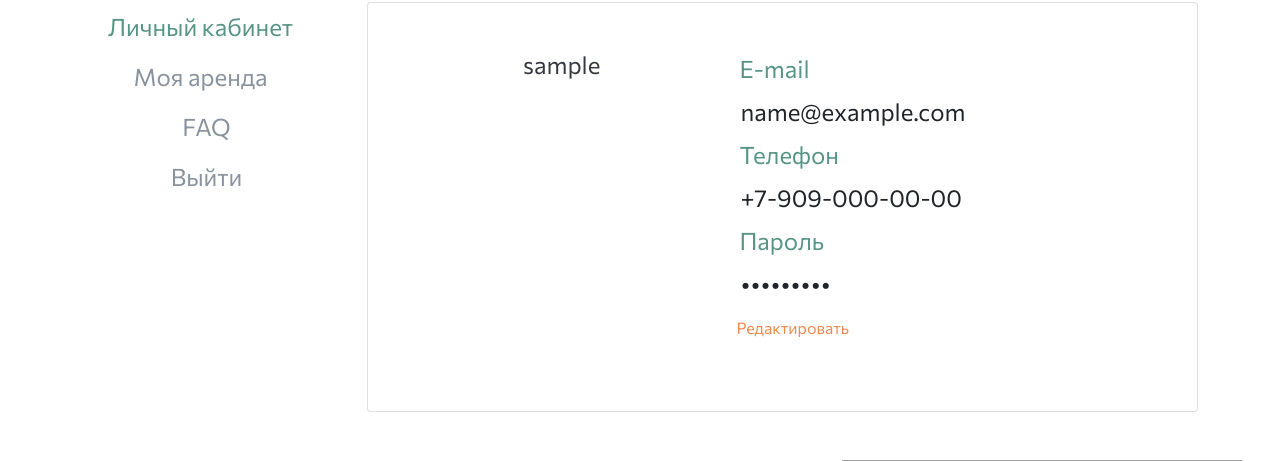
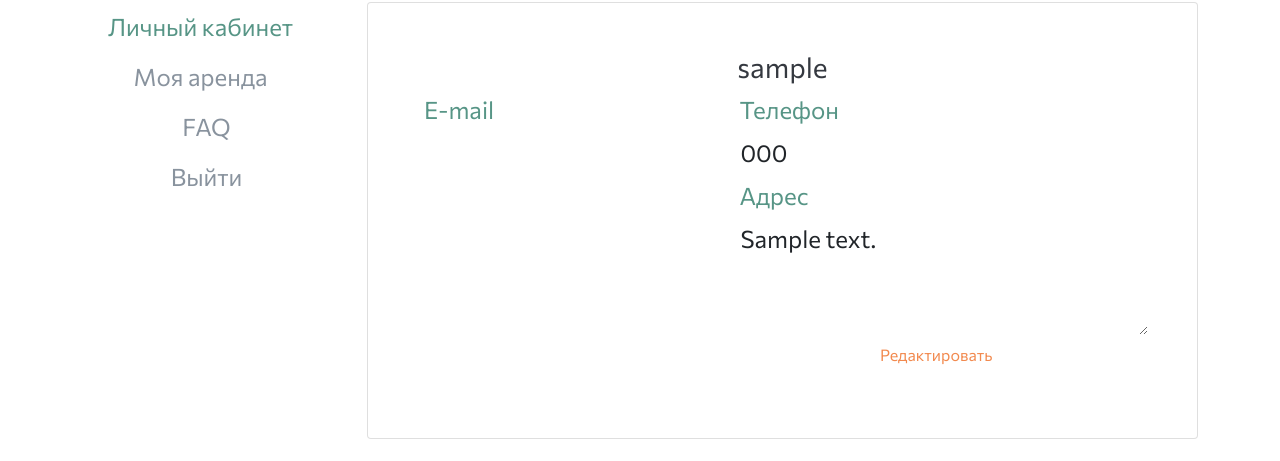
Before and after one commit to Amartyanov1974/SelfStorageService, a Django app: template templates/my-rent.html in a window 1280 px wide. Shown: the part 160-621 px from the top of the page. Run offline with Django 4.2, Linux system fonts and the light colour scheme; data comes from the database, SQL or seed files in the repository; tables that the repository leaves empty hold one stand-in row (values such as "Sample post"); the template is opened without the code that fills it: values that come from a table or form of the project are taken from there, most other values are stand-ins (such as "Sample title", 1, 10 or a date in 2020); parts of the project's set-up code (start-up, migrations or seed data) failed here and were passed over; grey boxes are pictures that could not be loaded.

Commit message:
Номер телефона и адрес правятся из личного кабинета

```diff
--- a/templates/my-rent.html
+++ b/templates/my-rent.html
@@ -35,50 +35,73 @@
             <button class="ps-0 btn bg-white fs_24 shadow-none SelfStorage_orange SelfStorage_tab active" id="LK-tab" data-bs-toggle="pill" data-bs-target="#LK" type="button" role="tab" aria-controls="LK" aria-selected="true">Личный кабинет</button>
             <button class="ps-0 btn bg-white fs_24 shadow-none SelfStorage_grey SelfStorage_tab" id="Rent-tab" data-bs-toggle="pill" data-bs-target="#Rent" type="button" role="tab" aria-controls="Rent" aria-selected="false">Моя аренда</button>
             <a href="faq" class="btn fs_24 shadow-none text-decoration-none SelfStorage_grey SelfStorage_tab">FAQ</a>
-            <a href="#" class="btn fs_24 shadow-none text-decoration-none SelfStorage_grey SelfStorage_tab">Выйти</a>
+            <a href="deauth" class="btn fs_24 shadow-none text-decoration-none SelfStorage_grey SelfStorage_tab">Выйти</a>
         </div>
         <div class="col-lg-9">
             <div class="card tab-content p-5">
                 <div class="tab-pane fade show active" id="LK" role="tabpanel" aria-labelledby="LK-tab">
+                  <h3  class="text-center">{{username}}</h3>
+                   <form method="POST" action="my_rent">
+                    {% csrf_token %}
                     <div class="row">
-                        <div class="col-12 col-sm-5 d-flex flex-column align-items-center">
-                            <!--img src="{% static 'img/image10.png' %}" class="rounded-pill mb-3" alt=""-->
-                            <h4>{{username}}</h4>
-                        </div>
-                        <div class="col-12 col-sm-7 d-flex flex-column">
-                            <form>
+                        <div class="col-12 col-sm-5 d-flex flex-column">
                             <label class="fs_24 SelfStorage_green ms-2" for="EMAIL">E-mail</label>
-                                <input type="email" name="EMAIL_EDIT" id="EMAIL" class="form-control fs_24 ps-2 SelfStorage__input" value={{email}} disabled>
-                                <label class="fs_24 SelfStorage_green ms-2" for="PHONE">Телефон</label>
-                                <input type="tel" name="PHONE_EDIT" id="PHONE" class="form-control fs_24 ps-2 SelfStorage__input" value="+7-909-000-00-00" disabled>
-                                <label class="fs_24 SelfStorage_green ms-2" for="PASSWORD">Пароль</label>
-                                <input type="password" name="PASSWORD_EDIT" id="PASSWORD" class="form-control fs_24 ps-2 SelfStorage__input" value="111111111" disabled>
-                                <button type="submit" class="btn SelfStorage_green ps-1" id="save" style="display: none">Сохранить</button>
-                                <a class="btn SelfStorage_orange ps-1" id="edit">Редактировать</a>
+                            <input type="email" required name="EMAIL_EDIT" id="EMAIL" class="form-control fs_24 ps-2 SelfStorage__input" value="{{client.user_email}}" disabled>
+                            <!--label class="fs_24 SelfStorage_green ms-2" for="PASSWORD">Пароль</label>
+                            <input type="password" required name="PASSWORD_EDIT" id="PASSWORD" class="form-control fs_24 ps-2 SelfStorage__input" placeholder="********" disabled>
+                            <button type="submit" class="btn SelfStorage_green ps-1" id="save1" style="display: none">Сохранить</button>
+                            <a class="btn SelfStorage_orange ps-1" id="edit1">Редактировать</a>
                             <script>
-                                    document.getElementById('edit').addEventListener('click', e => {
+                                document.getElementById('edit1').addEventListener('click', e => {
                                     e.preventDefault()
                                     document.getElementById('EMAIL').disabled = false
-                                        document.getElementById('PHONE').disabled = false
                                     document.getElementById('PASSWORD').disabled = false
                                     document.getElementById('PASSWORD').type = 'text'
-                                        document.getElementById('edit').style.display = 'none'
-                                        document.getElementById('save').style.display = 'inline-block'
+                                    document.getElementById('edit1').style.display = 'none'
+                                    document.getElementById('save1').style.display = 'inline-block'
                                 })
-                                    document.getElementById('save').addEventListener('click', () => {
+                                document.getElementById('save1').addEventListener('click', () => {
                                     setTimeout(() => {
                                         document.getElementById('EMAIL').disabled = true
-                                            document.getElementById('PHONE').disabled = true
                                         document.getElementById('PASSWORD').disabled = true
                                         document.getElementById('PASSWORD').type = 'password'
-                                            document.getElementById('edit').style.display = 'inline-block'
-                                            document.getElementById('save').style.display = 'none'
+                                        document.getElementById('edit1').style.display = 'inline-block'
+                                        document.getElementById('save1').style.display = 'none'
+                                    }, 0)
+                                })
+                            </script-->
+                        </div>
+
+                        {% csrf_token %}
+                        <div class="col-12 col-sm-7 d-flex flex-column">
+                            <label class="fs_24 SelfStorage_green ms-2" for="PHONE">Телефон</label>
+                            <input type="tel" name="PHONE_EDIT" id="PHONE" class="form-control fs_24 ps-2 SelfStorage__input" placeholder="Ваш телефонный номер" value="{{client.phonenumber}}" disabled>
+                            <label class="fs_24 SelfStorage_green ms-2" for="ADDRESS">Адрес</label>
+                            <textarea  rows=3 name="ADDRESS_EDIT" id="ADDRESS" class="form-control fs_24 ps-2 SelfStorage__input" placeholder="Ваш адрес" disabled>{{client.address}}</textarea>
+                            <button type="submit" class="btn SelfStorage_green ps-1" id="save2" style="display: none">Сохранить</button>
+                            <a class="btn SelfStorage_orange ps-1" id="edit2">Редактировать</a>
+                            <script>
+                                document.getElementById('edit2').addEventListener('click', e => {
+                                    e.preventDefault()
+                                    document.getElementById('ADDRESS').disabled = false
+
+                                    document.getElementById('PHONE').disabled = false
+
+                                    document.getElementById('edit2').style.display = 'none'
+                                    document.getElementById('save2').style.display = 'inline-block'
+                                })
+                                document.getElementById('save2').addEventListener('click', () => {
+                                    setTimeout(() => {
+                                        document.getElementById('ADDRESS').disabled = true
+                                        document.getElementById('PHONE').disabled = true
+                                        document.getElementById('edit2').style.display = 'inline-block'
+                                        document.getElementById('save2').style.display = 'none'
                                     }, 0)
                                 })
                             </script>
-                            </form>
                         </div>
                     </div>
+                  </form>
                 </div>
                 <div class="tab-pane fade" id="Rent" role="tabpanel" aria-labelledby="Rent-tab">
                     <h1 class="fw-bold SelfStorage_green mb-5">Добрый день, {{username}}!</h1>
@@ -113,7 +136,6 @@
                                         document.getElementById('myModal').innerHTML = '<img src="' + imageUrl + '" alt="QR Code">';
                                         document.getElementById('myModal').style.display = 'block';
                                         document.getElementById('overlay').style.display = 'block';
-
                                     }
                                 };
 
```
Also changed, not shown: storage/actions.py, storage/admin.py, storage/views.py. Lines whose indentation alone changed are shown as unchanged.
